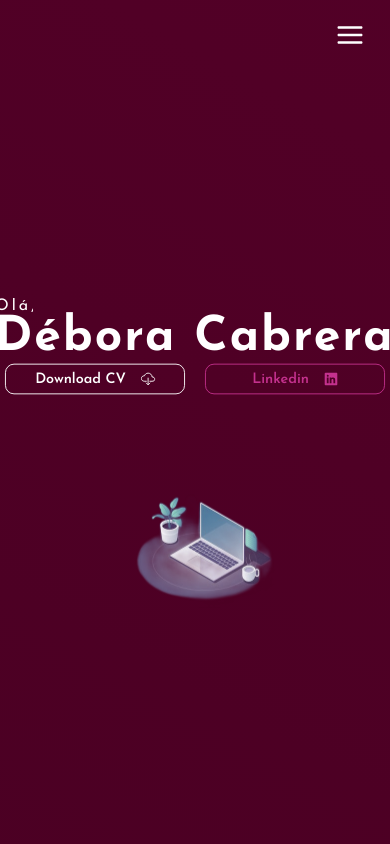
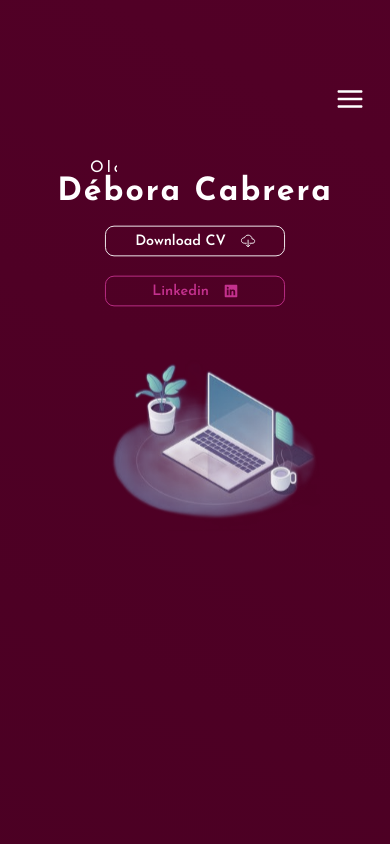
Before and after one commit to Deby2021/my-portifolio-React, a React (Create React App) app: page / in a window 390 px wide. Shown: the top 844 px of the page. Built offline with nearby package versions, Linux system fonts and the light colour scheme; no server answers.

Commit message:
Home Mobile

```diff
--- a/src/pages/Home/Home.jsx
+++ b/src/pages/Home/Home.jsx
@@ -18,6 +18,7 @@ const Home = () => {
           <div className="buttonInline">
             <div className="button">
               <ButtonDownlaod
+                className={"ButtonDownlaod"}
                 href={curriculum}
                 download={"CurriculoDEV"}
                 text="Download CV"
--- a/src/pages/Home/styles.css
+++ b/src/pages/Home/styles.css
@@ -18,12 +18,6 @@
   /*background-position: center;*/
   display: flex;
   align-items: center;
-
-  @media (max-width: 720px) {
-    flex-direction: column;
-    justify-content: center;
-    gap: 4rem;
-  }
 }
 
 .imagem {
@@ -33,10 +27,6 @@
   animation-duration: 3.5s;
   animation-iteration-count: infinite;
   filter: grayscale(0.6);
-
-  @media (max-width: 860px) {
-    width: 200px;
-  }
 }
 
 .buttonInline {
@@ -90,10 +80,6 @@
 .HomeContainer p {
   color: #c4318e;
   text-align: left;
-
-  @media (max-width: 480px) {
-    text-align: center;
-  }
 }
 
 .HomeContainer h1 {
@@ -106,11 +92,6 @@ button {
   display: flex;
   margin-top: 1rem;
   gap: 1rem;
-
-  @media (max-width: 490px) {
-    flex-direction: column;
-    margin: 1rem auto 0 auto;
-  }
 }
 
 .linkedinButton {
@@ -136,3 +117,50 @@ button {
   color: white;
   transform: scale(1);
 }
+
+@media screen and (max-width: 780px) {
+  .HomeContainer {
+    display: block;
+    flex-direction: column;
+    justify-content: center;
+    align-items: center;
+    gap: 4rem;
+  }
+
+  .HomeContainer .hello {
+    margin-left: 2.5rem;
+  }
+
+  .HomeContainer p {
+    margin-top: 6rem;
+    text-align: center;
+  }
+
+  .HomeContainer h1 {
+    font-size: 2rem;
+  }
+
+  .imagem {
+    width: 300px;
+  }
+
+  .Texts .buttonInline {
+    display: flex;
+    flex-direction: column;
+    justify-content: center;
+    align-items: center;
+    gap: 1rem;
+    margin-top: 1rem;
+  }
+}
+
+@media screen and (max-width: 350px) {
+  .HomeContainer .hello {
+    margin-left: 0;
+    font-size: 10px;
+  }
+
+  .HomeContainer h1 {
+    font-size: 1.5rem;
+  }
+}
```
